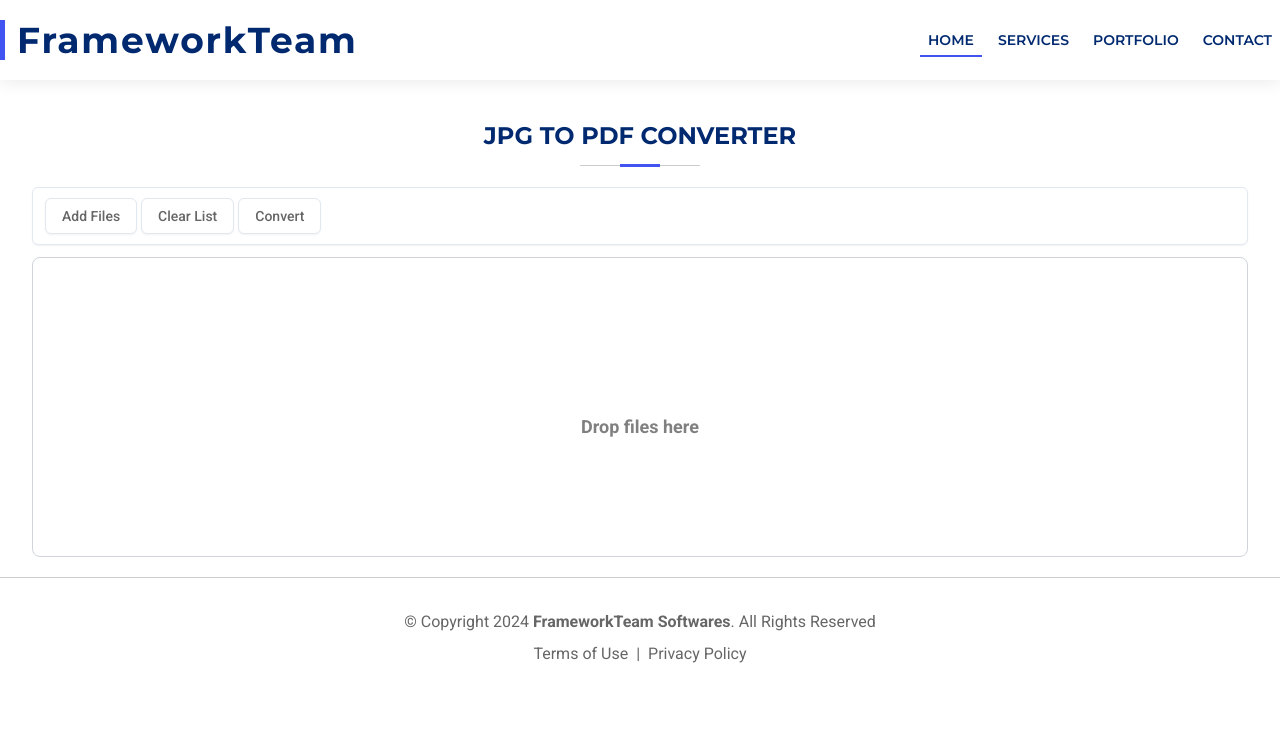
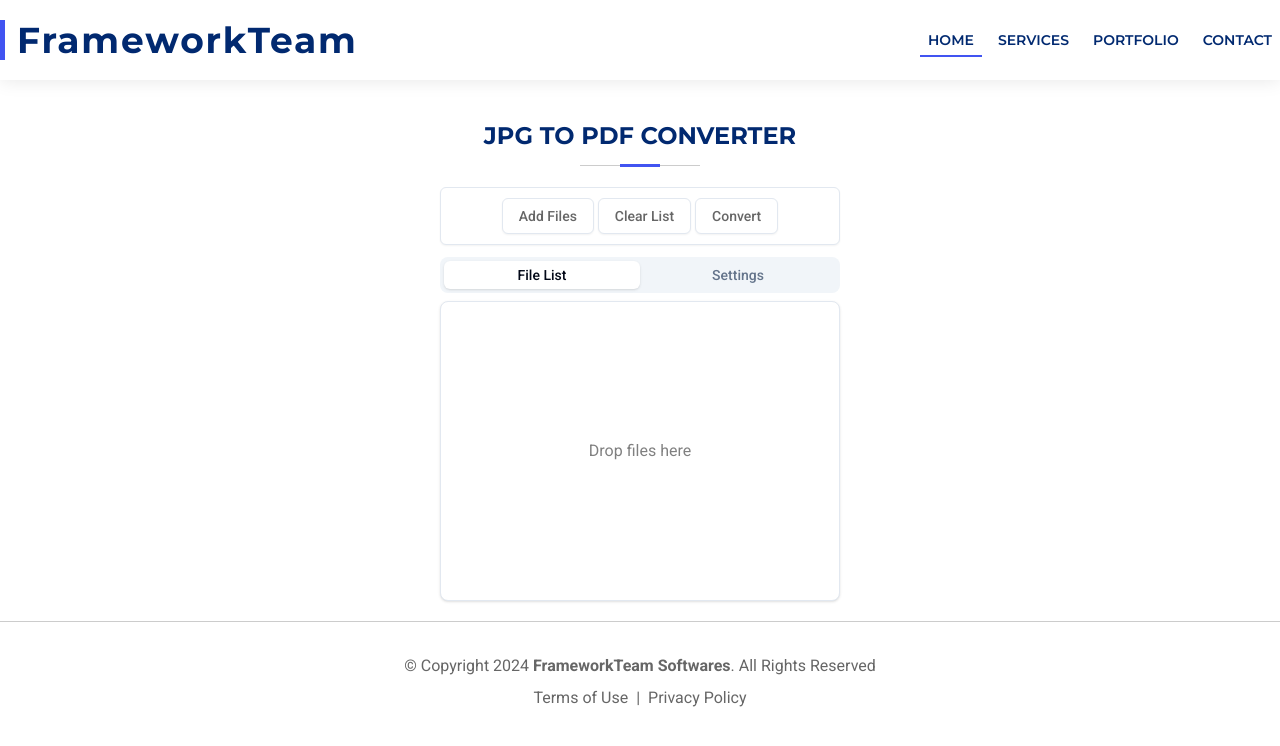
Before and after one commit to ChauhanJaved/jpg-to-pdf-converter, a Next.js app: page / in a window 1280 px wide. Shown: the top 746 px of the page. Built offline with nearby package versions, Linux system fonts and the light colour scheme.

Commit message:
Layout refector

```diff
--- a/package.json
+++ b/package.json
@@ -16,6 +16,7 @@
     "@radix-ui/react-menubar": "^1.1.2",
     "@radix-ui/react-scroll-area": "^1.2.0",
     "@radix-ui/react-slot": "^1.1.0",
+    "@radix-ui/react-tabs": "^1.1.1",
     "class-variance-authority": "^0.7.0",
     "classnames": "^2.5.1",
     "clsx": "^2.1.1",
--- a/src/components/UI/Dropzone.tsx
+++ b/src/components/UI/Dropzone.tsx
@@ -5,6 +5,8 @@
 import SortableImageList from "./SortableImageList";
 import { useFileContext } from "@/context/FileContext";
 import { Menubar } from "./menubar";
+import { Tabs, TabsContent, TabsList, TabsTrigger } from "@/components/UI/tabs";
+import { Card } from "./card";
 
 const Dropzone = () => {
   const { fileList, setFileList } = useFileContext();
@@ -31,37 +33,43 @@
   });
 
   return (
-    <div className={`w-full p-5`}>
-      {/* z-index 996 */}
-      <div {...getRootProps()}>
-        <input {...getInputProps()} />
-        {/* Drag and drop area */}
-        <Menubar className="mb-3 w-full px-3 py-7">
+    <div className={`flex w-full flex-col items-center p-5`}>
+      <Menubar className="mb-3 flex w-[400px] flex-row justify-center px-3 py-7">
         <Button variant="outline" onClick={open}>
           Add Files
         </Button>
         <Button variant="outline" onClick={handleClearList}>
           Clear List
         </Button>
-          <Button
-            variant="outline"
-            onClick={() => handleConvertToPdf(fileList)}
-          >
+        <Button variant="outline" onClick={() => handleConvertToPdf(fileList)}>
           Convert
         </Button>
       </Menubar>
-
-        <div
-          className={`flex min-h-[150px] w-full flex-col items-center justify-center rounded-lg border text-center transition md:min-h-[300px] ${
-            isDragActive ? "border-blue-500 bg-blue-50" : "border-gray-300"
-          }`}
+      <Tabs defaultValue="filelist" className="w-[400px]">
+        <TabsList className="grid w-full grid-cols-2">
+          <TabsTrigger value="filelist">File List</TabsTrigger>
+          <TabsTrigger value="settings">Settings</TabsTrigger>
+        </TabsList>
+        <TabsContent value="filelist">
+          <div {...getRootProps()}>
+            <input {...getInputProps()} />
+            <Card
+              className={`flex min-h-[150px] w-full flex-col items-center justify-center rounded-lg border text-center transition sm:min-h-[300px] ${isDragActive && "border-blue-500 bg-blue-50"}`}
             >
+              {fileList.length > 0 ? (
                 <SortableImageList />
-          <div className={`${fileList.length > 0 && "hidden"}`}>
-            <p className="font-bold text-black-500">Drop files here</p>
+              ) : (
+                <div>
+                  <p className="text-base text-black-500">Drop files here</p>
                 </div>
+              )}
+            </Card>
           </div>
-      </div>
+        </TabsContent>
+        <TabsContent value="settings">
+          <Card className="min-h-[150px] w-full sm:min-h-[300px]"></Card>
+        </TabsContent>
+      </Tabs>
     </div>
   );
 };
--- /dev/null
+++ b/src/components/UI/tabs.tsx
@@ -0,0 +1,55 @@
+"use client"
+
+import * as React from "react"
+import * as TabsPrimitive from "@radix-ui/react-tabs"
+
+import { cn } from "@/lib/utils"
+
+const Tabs = TabsPrimitive.Root
+
+const TabsList = React.forwardRef<
+  React.ElementRef<typeof TabsPrimitive.List>,
+  React.ComponentPropsWithoutRef<typeof TabsPrimitive.List>
+>(({ className, ...props }, ref) => (
+  <TabsPrimitive.List
+    ref={ref}
+    className={cn(
+      "inline-flex h-9 items-center justify-center rounded-lg bg-muted p-1 text-muted-foreground",
+      className
+    )}
+    {...props}
+  />
+))
+TabsList.displayName = TabsPrimitive.List.displayName
+
+const TabsTrigger = React.forwardRef<
+  React.ElementRef<typeof TabsPrimitive.Trigger>,
+  React.ComponentPropsWithoutRef<typeof TabsPrimitive.Trigger>
+>(({ className, ...props }, ref) => (
+  <TabsPrimitive.Trigger
+    ref={ref}
+    className={cn(
+      "inline-flex items-center justify-center whitespace-nowrap rounded-md px-3 py-1 text-sm font-medium ring-offset-background transition-all focus-visible:outline-none focus-visible:ring-2 focus-visible:ring-ring focus-visible:ring-offset-2 disabled:pointer-events-none disabled:opacity-50 data-[state=active]:bg-background data-[state=active]:text-foreground data-[state=active]:shadow",
+      className
+    )}
+    {...props}
+  />
+))
+TabsTrigger.displayName = TabsPrimitive.Trigger.displayName
+
+const TabsContent = React.forwardRef<
+  React.ElementRef<typeof TabsPrimitive.Content>,
+  React.ComponentPropsWithoutRef<typeof TabsPrimitive.Content>
+>(({ className, ...props }, ref) => (
+  <TabsPrimitive.Content
+    ref={ref}
+    className={cn(
+      "mt-2 ring-offset-background focus-visible:outline-none focus-visible:ring-2 focus-visible:ring-ring focus-visible:ring-offset-2",
+      className
+    )}
+    {...props}
+  />
+))
+TabsContent.displayName = TabsPrimitive.Content.displayName
+
+export { Tabs, TabsList, TabsTrigger, TabsContent }
```
Also changed, not shown: 1 other file (tests, documents, lock files or other folders). Lines whose indentation alone changed are shown as unchanged.
